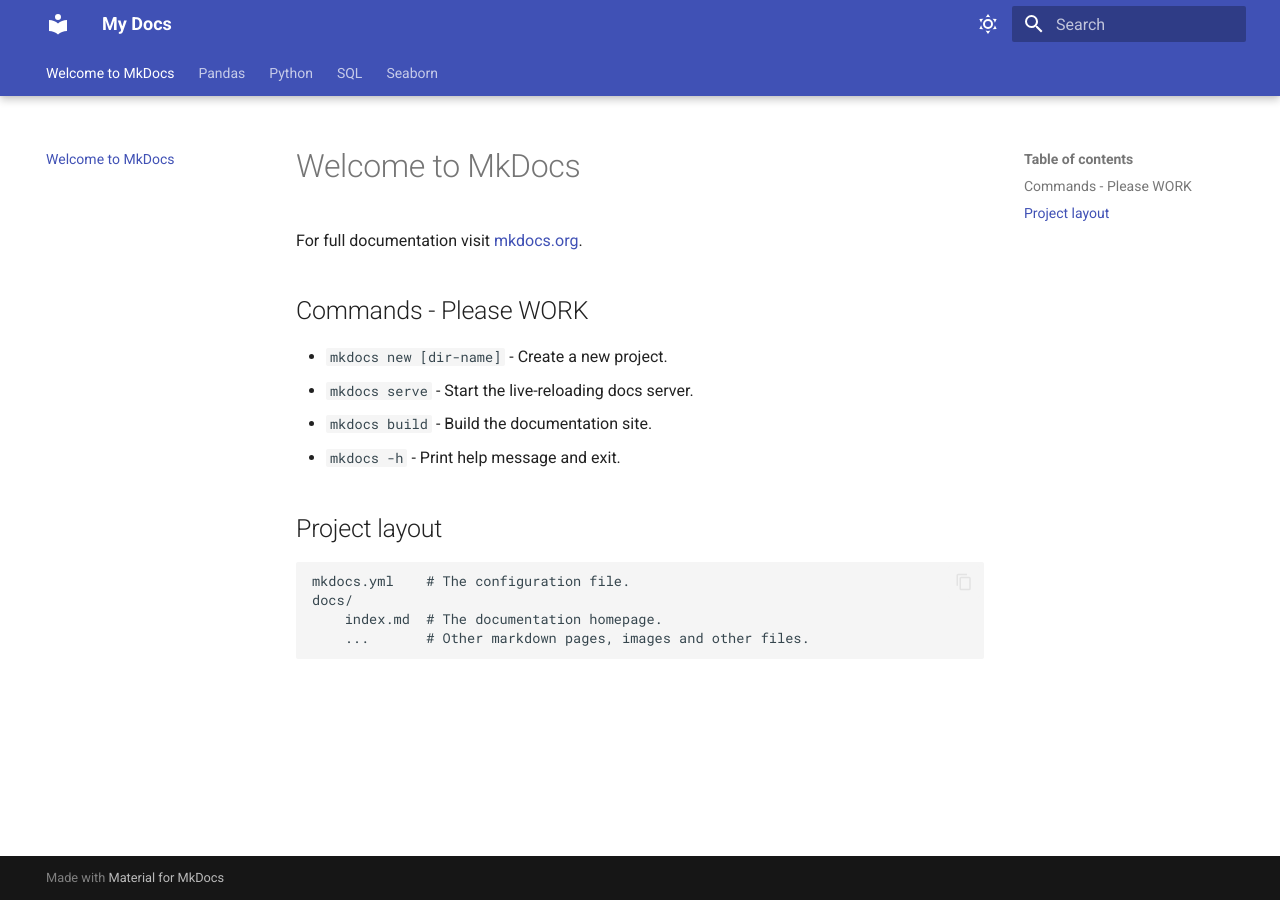
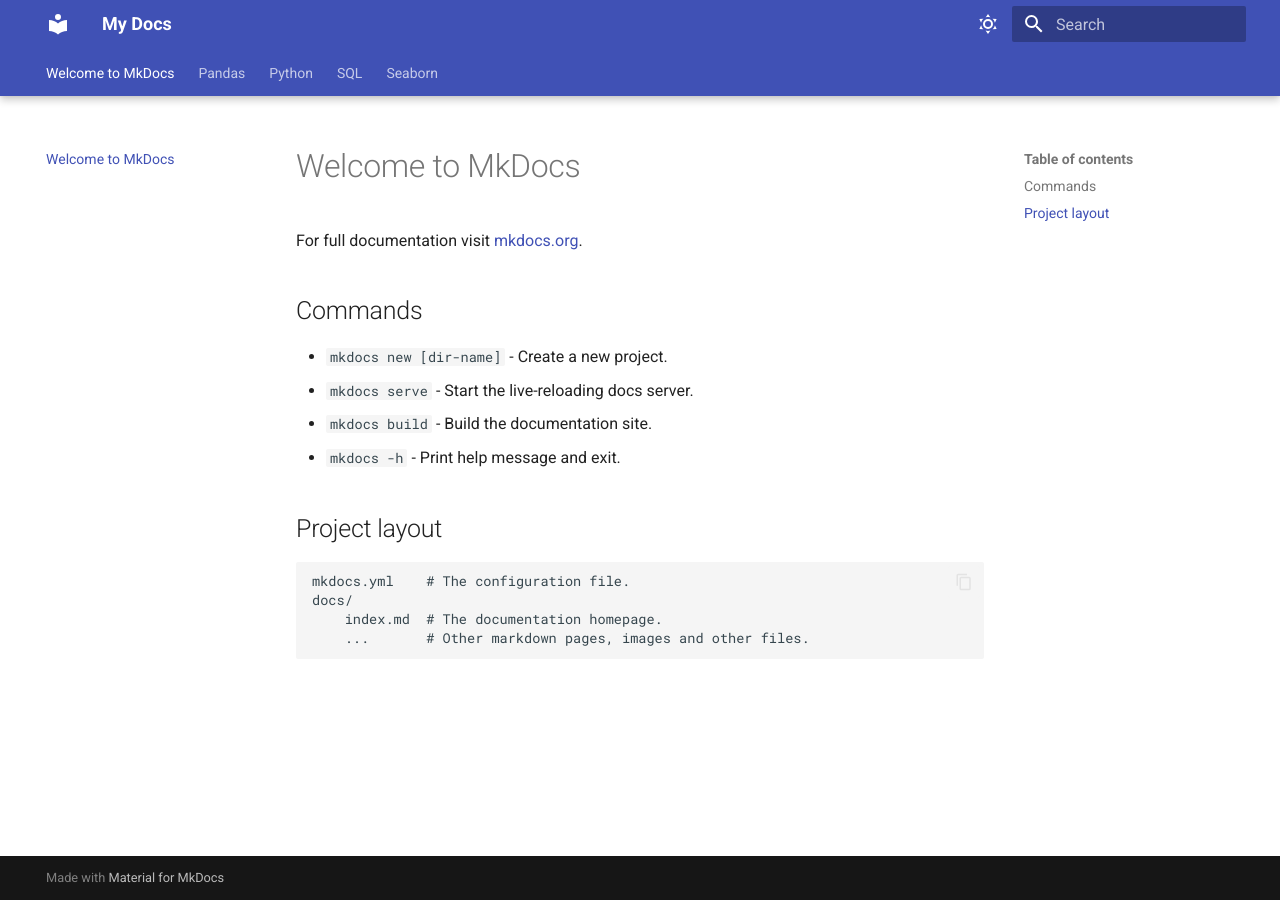
Before and after one commit to shivanshshukla01/Web-Docs, an MkDocs documentation site: the page built from docs/index.md, in a window 1280 px wide. Built offline with MkDocs 1.6.1 and Material for MkDocs 9.7.7, drawn with Linux system fonts in a browser that asks for light colours.

```diff
--- a/docs/index.md
+++ b/docs/index.md
@@ -2,7 +2,7 @@
 
 For full documentation visit [mkdocs.org](https://www.mkdocs.org).
 
-## Commands - Please WORK
+## Commands
 
 * `mkdocs new [dir-name]` - Create a new project.
 * `mkdocs serve` - Start the live-reloading docs server.
```
